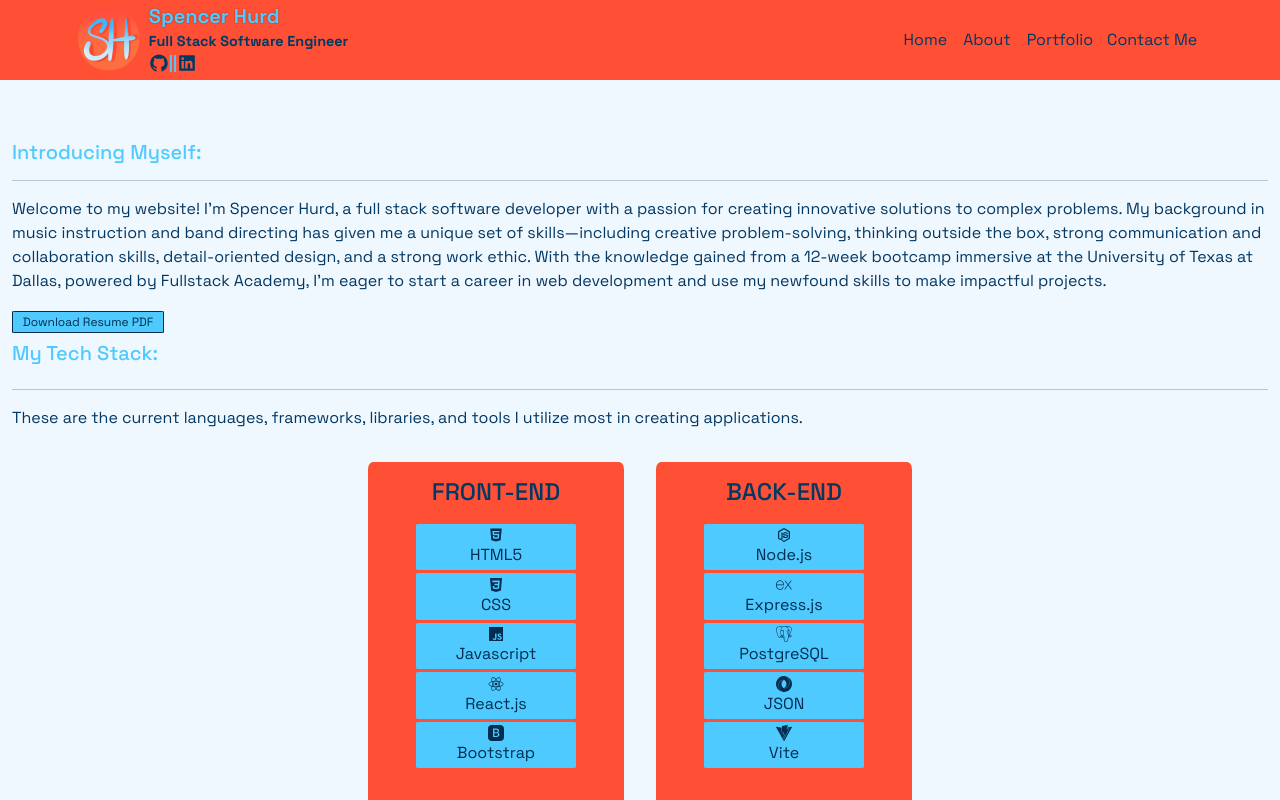
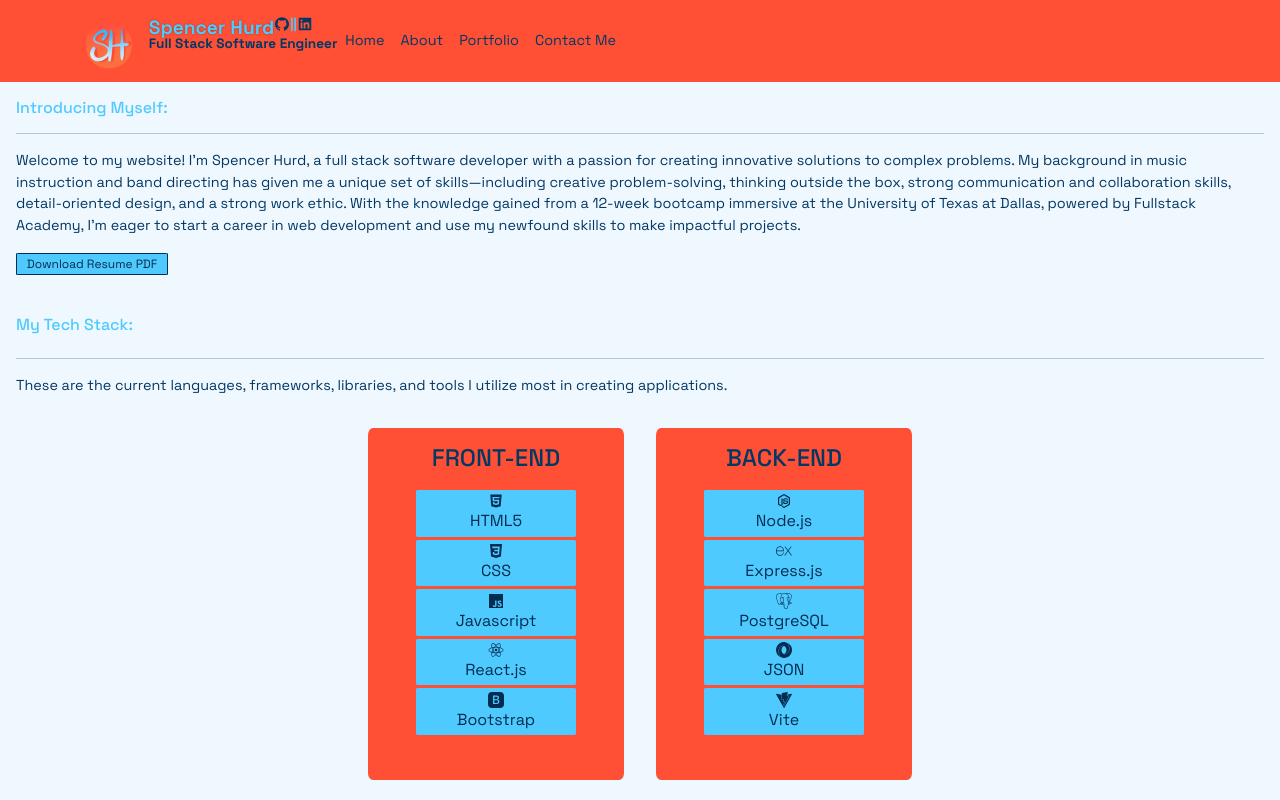
Before and after one commit to spencer-hurd/my-portfolio, a React (Vite) app in the folder portfolio/: page / in a window 1280 px wide. Shown: the top 800 px of the page. Built offline with nearby package versions, Linux system fonts and the light colour scheme.

Commit message:
adds collapsing off canvas navbar, edits header + mobile view

```diff
--- a/portfolio/src/components/About.jsx
+++ b/portfolio/src/components/About.jsx
@@ -7,7 +7,7 @@
             <h3>About Me</h3>
             <hr />
             <AboutPhotos />
-                <div className="aboutsection">
+                <div className="aboutsection section">
                     <p>
                         I am Spencer, a full-stack software engineer passionate about creating innovative
                         and impactful projects. After completing a 12-week bootcamp immersive through the
--- a/portfolio/src/components/Header.jsx
+++ b/portfolio/src/components/Header.jsx
@@ -1,5 +1,6 @@
 import { AiOutlineGithub, AiFillLinkedin } from "react-icons/ai";
 import Nav from "react-bootstrap/Nav";
+import Button from "react-bootstrap/Button";
 import Navbar from "react-bootstrap/Navbar";
 import React, { useState } from "react";
 import ReactModal from "react-modal";
@@ -13,25 +14,25 @@
     setIsOpen(false);
   };
   return (
-    <div>
-      <header>
-        <Navbar>
+    <Navbar
+      collapseOnSelect="true"
+      key="md"
+      id="header"
+      sticky="top"
+      expand="md"
+    >
       <div className="title">
+        <div className="header-text">
+          <Navbar.Brand href="/">
             <a href="/">
               <img id="logo" src="src/assets/sh-logo.png" />{" "}
             </a>
-            <div className="header-text">
-              <Navbar.Brand id="header-name" href="/">
-                Spencer Hurd
           </Navbar.Brand>
-              <br />
           <Navbar.Text>
-                <b className="header-title">Full Stack Software Engineer</b>
+            <div className="name-div">
+              <b id="header-name">Spencer Hurd</b>
               <div className="socials">
-                  <a
-                    href="https://www.github.com/spencer-hurd"
-                    target={"_blank"}
-                  >
+                <a href="https://www.github.com/spencer-hurd" target={"_blank"}>
                   <AiOutlineGithub />
                 </a>
                 <b>||</b>
@@ -42,37 +43,51 @@
                   <AiFillLinkedin />
                 </a>
               </div>
+            </div>
+            <br />
+            <b className="header-title">Full Stack Software Engineer</b>
           </Navbar.Text>
         </div>
       </div>
+      <Navbar.Toggle aria-controls={`offcanvasNavbar-expand-md`} />
+      <Navbar.Offcanvas
+        id={`offcanvasNavbar-expand-md`}
+        aria-labelledby={`offcanvasNavbarLabel-expand-md`}
+        placement="end"
+      >
+        {" "}
         <Navbar.Collapse id="basic-navbar-nav">
           <Nav className="me-auto header-links">
-              <Nav.Link className="header-link" href="/">
+            <Nav.Link eventKey="1" className="header-link" href="/">
               Home
             </Nav.Link>
-              <Nav.Link className="header-link" href="/about">
+            <Nav.Link eventKey="2" className="header-link" href="/about">
               About
             </Nav.Link>
-              <Nav.Link className="header-link" href="/portfolio">
+            <Nav.Link eventKey="3" className="header-link" href="/portfolio">
               Portfolio
             </Nav.Link>
-              <button className="header-link" onClick={openModal}>
+            <Nav.Link
+              eventKey="4"
+              className="header-link nav-link"
+              onClick={openModal}
+            >
               Contact Me
-              </button>
+            </Nav.Link>
           </Nav>
         </Navbar.Collapse>
-        </Navbar>
-      </header>
         <ReactModal
           isOpen={modalIsOpen}
           onRequestClose={closeModal}
           className={"contact-modal"}
           overlayClassName="contact-overlay"
           contentLabel="Contact Form Modal"
+          id="contact-modal"
         >
           <ContactForm closeModal={closeModal} />
         </ReactModal>
-    </div>
+      </Navbar.Offcanvas>
+    </Navbar>
   );
 };
 
--- a/portfolio/src/components/Home.jsx
+++ b/portfolio/src/components/Home.jsx
@@ -4,10 +4,9 @@
 const Home = ({ contactFormRef }) => {
   return (
     <div className="home-page">
-      <div id="first-section">
+      <div id="first-section" className="section">
         <h3 className="h-3">Introducing Myself:</h3>
         <hr />
-        {/* <div className="home-intro"> */}
         <div className="intro-container">
           <p>
             Welcome to my website! I'm Spencer Hurd, a full stack software
@@ -28,10 +27,10 @@
         {/* <ContactForm contactFormRef={contactFormRef}/> */}
         {/* </div> */}
       </div>
-      <div className="stack-section">
+      <div className="stack-section section">
         <TechStack />
       </div>
-      <div className="project-section">
+      <div className="project-section section">
         <CurrentProjects />
       </div>
     </div>
--- a/portfolio/src/index.css
+++ b/portfolio/src/index.css
@@ -1,18 +1,12 @@
 @media only screen and (max-width: 768px) {
-  .App {
-    /* background-color: blue; */
+  #header {
+    text-transform: lowercase;
   }
 }
 
 @media only screen and (min-width: 768px) {
   .App {
     /* background-color: red; */
-    padding: 12px;
-  }
-  header {
-    top: 0;
-    left: 0;
-    width: 100%;
   }
 }
 
@@ -21,20 +15,22 @@
 }
 
 .h-3 {
-  font-size: 1.25rem;
+  font-size: 1rem;
 }
 
 body {
   background-color: aliceblue;
-  margin-top: 8em;
   color: #033863;
   position: relative;
 }
 
+.section {
+  margin: 1rem;
+}
 /* HOME PAGE */
 
 .home-page {
-  font-size: 1rem;
+  font-size: 0.9rem;
 }
 
 .intro {
@@ -144,50 +140,52 @@
 
 /* HEADER */
 
-header {
-  position: fixed;
-  top: 0;
-  width: 100%;
+#header {
   background-color: #ff5036;
-  height: 5rem;
-  display: flex;
+  height: auto;
   padding-left: 6%;
   padding-right: 6%;
   z-index: 1;
 }
 
-nav {
-  left: 0;
-  right: 0;
-  position: sticky;
-  margin: 0;
+.navbar {
+  display: flex;
+  justify-content: space-between;
 }
 
 #logo {
-  height: 4rem;
+  height: 3rem;
   margin-top: 0.5rem;
   top: 0;
-  position: sticky;
-  margin-bottom: 0.5rem;
 }
 
 #header-name {
   color: #4fcaff;
-  font-size: 1.25rem;
+  font-size: 1.2rem;
   text-shadow: 0 0 2px rgba(0, 0, 0, 0.4);
   font-weight: bold;
   margin-bottom: -0.25rem;
   margin-top: 0.5rem;
 }
-.header-links {
-  right: 0;
-}
+/* #basic-navbar-nav {
+  width: 5rem;
+} */
+
 .header-link {
-  font-size: 1rem;
+  font-size: 0.9rem;
   color: rgb(3, 56, 99);
-  background-color: #ff5036;
+  background-color: inherit;
   text-decoration: none;
   border: none;
+  padding: 1rem;
+}
+
+.header-links button {
+  border-radius: 0%;
+}
+
+.header-links button:hover {
+  background-color: inherit;
 }
 
 .header-link:hover {
@@ -198,25 +196,25 @@
 
 .title {
   display: flex;
+  font-size: 0.8rem;
 }
 
 .header-text {
   margin-left: 0.5rem;
   display: flex;
-  flex-direction: column;
+  flex-direction: row;
   line-height: 0.5rem;
 }
 .header-title {
-  font-size: 0.9rem;
+  font-size: 0.85rem;
   color: #033863;
 }
 .socials {
   color: #4fcaff;
-  margin-top: 0.5rem;
 }
 .socials a {
   color: #033863;
-  font-size: 1.25rem;
+  font-size: 1rem;
 }
 
 .socials a:hover {
@@ -225,13 +223,43 @@
     border-color 0.15s ease-in-out;
 }
 
-.navbar-collapse {
-  flex-grow: 0;
+.name-div {
+  display: flex;
+}
+
+.navbar-text {
+  display: flex;
+  flex-wrap: wrap;
+  flex-direction: column;
 }
 
 .navbar-expand {
-  width: 100%;
+  /* width: 100%; */
   justify-content: space-between;
+}
+
+.offcanvas.offcanvas-end {
+  width: max-content;
+  background-color: #ff5036;
+}
+
+.navbar-collapse {
+  flex-grow: 0;
+  display: flex;
+  align-items: flex-start;
+  text-align: end;
+  justify-content: space-between;
+  flex-basis: 75%;
+}
+
+.collapse:not(.show) {
+  display: none;
+}
+
+.collapse.show .header-links .header-link:hover {
+  background-color: #033863;
+  transition: color 0.15s ease-in-out, background-color 0.15s ease-in-out,
+    border-color 0.15s ease-in-out;
 }
 
 .home-intro:hover #resume-button {
```
Lines whose indentation alone changed are shown as unchanged.
